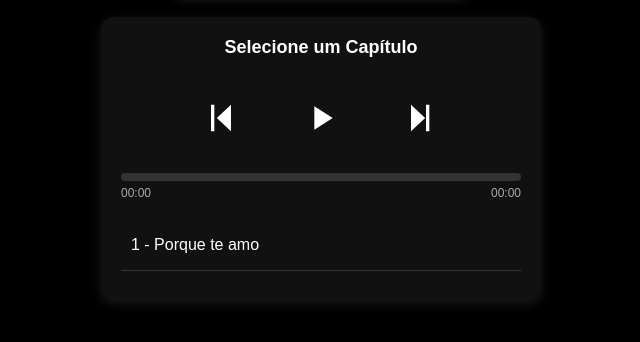
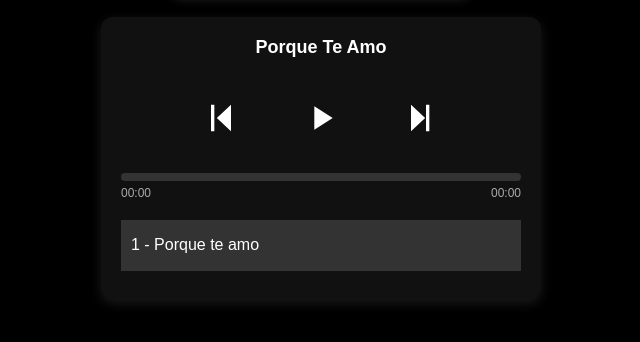
Before and after one commit to eliseu12/porque-te-amo, a plain HTML site: page index.html in a window 1280 px wide. Both pictures are taken after a click on the button 540 px from the left and 378 px from the top of the page. Shown: the part 260-602 px from the top of the page, without its empty margins (319-959 px from the left). Drawn offline with Linux system fonts and the light colour scheme.

Commit message:
Update index.html

```diff
--- a/index.html
+++ b/index.html
@@ -1,3 +1,7 @@
+<!--
+  TEMPLATE BASE: Player de Áudio Responsivo com suporte a Media Session API e fallback de favicon.
+  Nesta versão, a primeira faixa só será carregada e selecionada ao clicar em Play.
+-->
 <!DOCTYPE html>
 <html lang="pt-BR">
 <head>
@@ -8,119 +12,101 @@
   <link rel="icon" id="favicon" href="https://ia601502.us.archive.org/17/items/porqueteamo_202504/capa.jpeg?cnt=0" sizes="300x300" type="image/jpeg">
 
   <style>
-    body {
-      background-color: #000;
-      color: #fff;
-      font-family: Arial, sans-serif;
-      display: flex;
-      flex-direction: column;
-      align-items: center;
-      padding: 20px;
-      min-height: 100vh;
-    }
-    .cover { width: 100%; max-width: 300px; margin-bottom: 20px; }
-    .cover img { width: 100%; border-radius: 12px; box-shadow: 0 4px 12px rgba(255,255,255,0.2); }
-    .player {
-      width: 100%; max-width: 400px;
-      background-color: #111;
-      border-radius: 12px;
-      padding: 20px;
-      box-shadow: 0 4px 12px rgba(255,255,255,0.1);
-      display: flex;
-      flex-direction: column;
-      align-items: center;
-    }
-    .track-title { font-size: 18px; font-weight: bold; text-align: center; margin-bottom: 15px; }
-    .controls { display: flex; align-items: center; justify-content: center; gap: 30px; margin-top: 10px; }
-    .control-btn { background: none; border: none; cursor: pointer; width: 70px; height: 70px; display: flex; align-items: center; justify-content: center; transition: transform 0.2s; }
-    .control-btn:hover { transform: scale(1.1); }
-    .control-btn svg { width: 40px; height: 40px; fill: white; }
-    .progress-bar { width: 100%; height: 8px; background-color: #333; border-radius: 4px; overflow: hidden; margin-top: 20px; cursor: pointer; position: relative; }
-    .progress { height: 100%; width: 0%; transition: width 0.2s linear; background: linear-gradient(90deg, white 0%, #777 100%); }
-    .time-info { width: 100%; display: flex; justify-content: space-between; font-size: 12px; color: #aaa; margin-top: 5px; }
-    .playlist { margin-top: 20px; width: 100%; }
-    .playlist-item { padding: 14px 10px; margin-bottom: 8px; cursor: pointer; border-bottom: 1px solid #333; text-align: left; font-size: 16px; line-height: 1.4; }
-    .playlist-item:hover { background-color: #222; }
-    .playlist-item.active { background-color: #333; }
-    @media (max-width: 400px) {
-      .control-btn { width: 60px; height: 60px; }
-      .control-btn svg { width: 36px; height: 36px; }
-      .track-title { font-size: 16px; }
-      .playlist-item { font-size: 14px; padding: 12px 8px; margin-bottom: 6px; }
-    }
+    body {background-color:#000;color:#fff;font-family:Arial,sans-serif;display:flex;flex-direction:column;align-items:center;padding:20px;min-height:100vh;}
+    .cover{width:100%;max-width:300px;margin-bottom:20px;}
+    .cover img{width:100%;border-radius:12px;box-shadow:0 4px 12px rgba(255,255,255,0.2);}
+    .player{width:100%;max-width:400px;background:#111;border-radius:12px;padding:20px;box-shadow:0 4px 12px rgba(255,255,255,0.1);display:flex;flex-direction:column;align-items:center;}
+    .track-title{font-size:18px;font-weight:bold;text-align:center;margin-bottom:15px;}
+    .controls{display:flex;align-items:center;justify-content:center;gap:30px;margin-top:10px;}
+    .control-btn{background:none;border:none;cursor:pointer;width:70px;height:70px;display:flex;align-items:center;justify-content:center;transition:transform .2s;}
+    .control-btn:hover{transform:scale(1.1);}
+    .control-btn svg{width:40px;height:40px;fill:white;}
+    .progress-bar{width:100%;height:8px;background:#333;border-radius:4px;overflow:hidden;margin-top:20px;cursor:pointer;position:relative;}
+    .progress{height:100%;background:linear-gradient(90deg,white 0%,#777 100%);width:0%;transition:width .2s linear;}
+    .time-info{width:100%;display:flex;justify-content:space-between;font-size:12px;color:#aaa;margin-top:5px;}
+    .playlist{margin-top:20px;width:100%;}
+    .playlist-item{padding:14px 10px;margin-bottom:8px;cursor:pointer;border-bottom:1px solid #333;text-align:left;font-size:16px;line-height:1.4;}
+    .playlist-item:hover{background:#222;}
+    .playlist-item.active{background:#333;}
+    @media(max-width:400px){.control-btn{width:60px;height:60px;}.control-btn svg{width:36px;height:36px;}.track-title{font-size:16px;}.playlist-item{font-size:14px;padding:12px 8px;margin-bottom:6px;}}
   </style>
 </head>
 <body>
-
   <div class="cover">
-    <img id="cover-image"
-         src="https://ia601502.us.archive.org/17/items/porqueteamo_202504/capa.jpeg?cnt=0"
-         alt="Capa do Álbum" />
+    <img id="cover-image" src="https://ia601502.us.archive.org/17/items/porqueteamo_202504/capa.jpeg?cnt=0" alt="Capa do Álbum"/>
   </div>
-
   <div class="player">
     <div class="track-title" id="track-title">Selecione um Capítulo</div>
     <div class="controls">
-      <button id="prev-btn" class="control-btn" title="Anterior">
-        <svg viewBox="0 0 24 24"><path d="M18 20l-8.5-8L18 4v16zM6 4h2v16H6V4z"/></svg>
-      </button>
+      <button id="prev-btn" class="control-btn" title="Anterior"><svg viewBox="0 0 24 24"><path d="M18 20l-8.5-8L18 4v16zM6 4h2v16H6V4z"/></svg></button>
       <button id="play-btn" class="control-btn" title="Play/Pause">
         <svg id="play-icon" viewBox="0 0 24 24"><path d="M8 5v14l11-7z"/></svg>
-        <svg id="pause-icon" viewBox="0 0 24 24" style="display: none;"><path d="M6 19h4V5H6v14zm8-14v14h4V5h-4z"/></svg>
+        <svg id="pause-icon" viewBox="0 0 24 24" style="display:none;"><path d="M6 19h4V5H6v14zm8-14v14h4V5h-4z"/></svg>
       </button>
-      <button id="next-btn" class="control-btn" title="Próxima">
-        <svg viewBox="0 0 24 24"><path d="M6 4l8.5 8L6 20V4zm9 0h2v16h-2V4z"/></svg>
-      </button>
+      <button id="next-btn" class="control-btn" title="Próxima"><svg viewBox="0 0 24 24"><path d="M6 4l8.5 8L6 20V4zm9 0h2v16h-2V4z"/></svg></button>
     </div>
-
-    <div class="progress-bar" id="progress-bar">
-      <div class="progress" id="progress"></div>
-    </div>
-
-    <div class="time-info">
-      <span id="current-time">00:00</span>
-      <span id="total-time">00:00</span>
-    </div>
-
+    <div class="progress-bar" id="progress-bar"><div class="progress" id="progress"></div></div>
+    <div class="time-info"><span id="current-time">00:00</span><span id="total-time">00:00</span></div>
     <audio id="audio-player">Seu navegador não suporta o elemento de áudio.</audio>
-
     <div class="playlist" id="playlist">
       <div class="playlist-item" data-src="https://archive.org/download/porqueteamo_202504/porqueteamo.mp3" data-title="Porque Te Amo">1 - Porque te amo</div>
     </div>
   </div>
-
   <script>
-    const audioPlayer        = document.getElementById('audio-player');
-    const playBtn            = document.getElementById('play-btn');
-    const prevBtn            = document.getElementById('prev-btn');
-    const nextBtn            = document.getElementById('next-btn');
-    const trackTitle         = document.getElementById('track-title');
-    const coverImage         = document.getElementById('cover-image');
-    const playlistItems      = document.querySelectorAll('.playlist-item');
-    const progressBar        = document.getElementById('progress-bar');
-    const progress           = document.getElementById('progress');
-    const playIcon           = document.getElementById('play-icon');
-    const pauseIcon          = document.getElementById('pause-icon');
-    const currentTimeDisplay = document.getElementById('current-time');
-    const totalTimeDisplay   = document.getElementById('total-time');
-    const faviconLink        = document.getElementById('favicon');
-
-    let isPlaying = false;
-    let currentIndex = 0;
-    const tracks = Array.from(playlistItems);
-
-    function formatTime(sec) {
-      const m = Math.floor(sec/60);
-      const s = Math.floor(sec%60);
-      return String(m).padStart(2,'0') + ':' + String(s).padStart(2,'0');
-    }
-
+    const audioPlayer = document.getElementById('audio-player'),
+          playBtn = document.getElementById('play-btn'),
+          prevBtn = document.getElementById('prev-btn'),
+          nextBtn = document.getElementById('next-btn'),
+          trackTitle = document.getElementById('track-title'),
+          coverImage = document.getElementById('cover-image'),
+          playlistItems = document.querySelectorAll('.playlist-item'),
+          progressBar = document.getElementById('progress-bar'),
+          progress = document.getElementById('progress'),
+          playIcon = document.getElementById('play-icon'),
+          pauseIcon = document.getElementById('pause-icon'),
+          currentTimeDisplay = document.getElementById('current-time'),
+          totalTimeDisplay = document.getElementById('total-time'),
+          faviconLink = document.getElementById('favicon');
+    let isPlaying = false, currentIndex = 0, tracks = Array.from(playlistItems);
+    function formatTime(s) { const m = Math.floor(s/60), sec = Math.floor(s%60); return `${String(m).padStart(2,'0')}:${String(sec).padStart(2,'0')}`; }
     function updateMetadata() {
       const title = tracks[currentIndex].dataset.title;
       if ('mediaSession' in navigator) {
-        navigator.mediaSession.metadata = new MediaMetadata({
-          title: title,
-          artwork: [ { src: coverImage.src, sizes: '300x300', type: 'image/jpeg' } ]
-        });
-        navigator.mediaSession.playbackState = isPlaying ? 'playing' : 'paused';
-        navigator.mediaSession.setActionHandler('play', () => playPause());
+        navigator.mediaSession.metadata = new MediaMetadata({ title, artwork:[{src:coverImage.src,sizes:'300x300',type:'image/jpeg'}] });
+        navigator.mediaSession.playbackState = isPlaying ? 'playing':'paused';
+        navigator.mediaSession.setActionHandler('play',()=>playPause());
+        navigator.mediaSession.setActionHandler('pause',()=>playPause());
+        navigator.mediaSession.setActionHandler('previoustrack',()=>prevBtn.click());
+        navigator.mediaSession.setActionHandler('nexttrack',()=>nextBtn.click());
+        navigator.mediaSession.setActionHandler('seekbackward',({seekOffset})=>audioPlayer.currentTime=Math.max(audioPlayer.currentTime-(seekOffset||10),0));
+        navigator.mediaSession.setActionHandler('seekforward',({seekOffset})=>audioPlayer.currentTime=Math.min(audioPlayer.currentTime+(seekOffset||10),audioPlayer.duration));
+      }
+      document.title = `${tracks[currentIndex].dataset.title} – Player de Áudio`;
+      faviconLink.href = coverImage.src;
+    }
+    function loadTrack(i) {
+      tracks.forEach(el=>el.classList.remove('active'));
+      tracks[i].classList.add('active');
+      audioPlayer.src = tracks[i].dataset.src;
+      trackTitle.textContent = tracks[i].dataset.title;
+      currentIndex = i;
+      updateMetadata();
+    }
+    function playPause() {
+      if (!audioPlayer.src) loadTrack(0);
+      isPlaying?audioPlayer.pause():audioPlayer.play();
+    }
+    playBtn.addEventListener('click', playPause);
+    prevBtn.addEventListener('click',()=>{ currentIndex=(currentIndex-1+tracks.length)%tracks.length; loadTrack(currentIndex); audioPlayer.play(); });
+    nextBtn.addEventListener('click',()=>{ currentIndex=(currentIndex+1)%tracks.length; loadTrack(currentIndex); audioPlayer.play(); });
+    audioPlayer.addEventListener('play',()=>{ isPlaying=true; playIcon.style.display='none'; pauseIcon.style.display='inline'; updateMetadata(); });
+    audioPlayer.addEventListener('pause',()=>{ isPlaying=false; playIcon.style.display='inline'; pauseIcon.style.display='none'; updateMetadata(); });
+    audioPlayer.addEventListener('loadedmetadata',()=>{ totalTimeDisplay.textContent=formatTime(audioPlayer.duration); });
+    audioPlayer.addEventListener('timeupdate',()=>{ if(!audioPlayer.duration) return; progress.style.width = `${(audioPlayer.currentTime/audioPlayer.duration)*100}%`; currentTimeDisplay.textContent=formatTime(audioPlayer.currentTime); });
+    audioPlayer.addEventListener('ended',()=>{ currentIndex=(currentIndex+1)%tracks.length; loadTrack(currentIndex); audioPlayer.play(); });
+    progressBar.addEventListener('click',e=>{ const rect=progressBar.getBoundingClientRect(); audioPlayer.currentTime=(e.clientX-rect.left)/rect.width*audioPlayer.duration; });
+    playlistItems.forEach((item,i)=>item.addEventListener('click',()=>{ currentIndex=i; loadTrack(i); audioPlayer.play(); }));
+    // Não carrega faixa automaticamente no início. A seleção acontece apenas ao clicar play.
+  </script>
+</body>
+</html>
```
